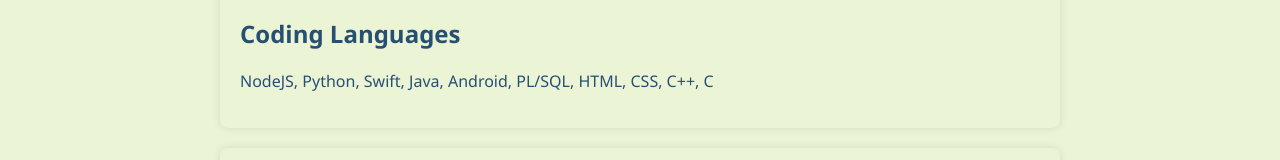
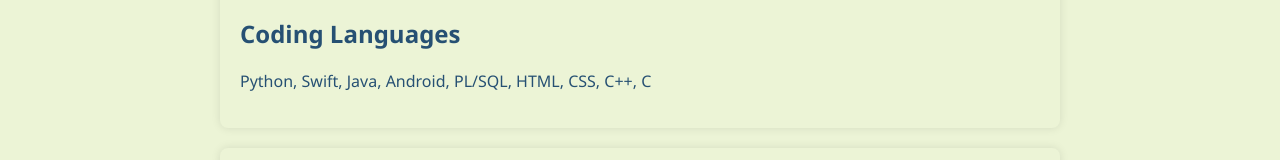
Before and after one commit to pYash3915/yashP39.github.io, a plain HTML site: page index.html in a window 1280 px wide. Shown: the part 1489-1649 px from the top of the page. Drawn offline with Linux system fonts and the light colour scheme.

Commit message:
Update index.html

```diff
--- a/index.html
+++ b/index.html
@@ -152,7 +152,7 @@
 
     <section id="coding-languages">
       <h2>Coding Languages</h2>
-      <p>NodeJS, Python, Swift, Java, Android, PL/SQL, HTML, CSS, C++, C</p>
+      <p> Python, Swift, Java, Android, PL/SQL, HTML, CSS, C++, C</p>
     </section>
 
     <section id="projects">
```
